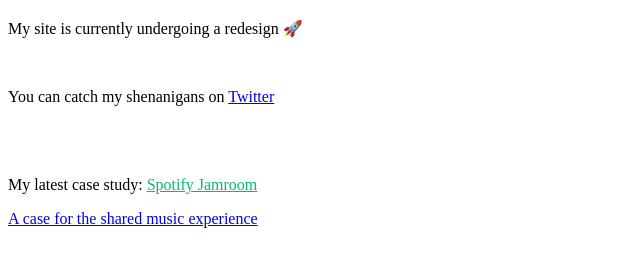
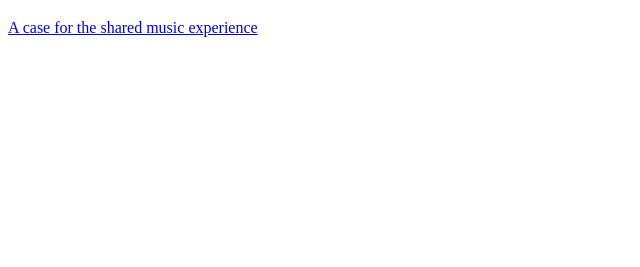
Before and after one commit to toluolubode/tolu-portfolio-v2, a Gatsby site: page / in a window 1280 px wide. Shown: the part 411-678 px from the top of the page, without its empty margins (0-640 px from the left). Built offline with nearby package versions, Linux system fonts and the light colour scheme; Gatsby itself is replaced by a stand-in of ours.

Commit message:
cleaned up the text on hero

```diff
--- a/src/pages/index.js
+++ b/src/pages/index.js
@@ -12,11 +12,6 @@
         {/* data-aos="fade-down" data-aos-easing="linear"
         data-aos-duration="1500" */}
           <h1>Hello there! <br></br>I<span>❤️</span>code just as much as I ❤️ pixels</h1>
-          <p>My site is currently undergoing a redesign 🚀</p>
-          <br></br>
-          <p>You can catch my shenanigans on <a href="https://twitter.com/txluu">Twitter</a></p>
-          <br></br>
-          <p style={{paddingTop:"20px"}}>My latest case study: <a style={{color:"#00bd6e"}} href="https://uxplanet.org/designing-spotify-jamroom-f9f4ec9fd1a3">Spotify Jamroom</a></p>
         </div>
       </div>
     </div>
```
